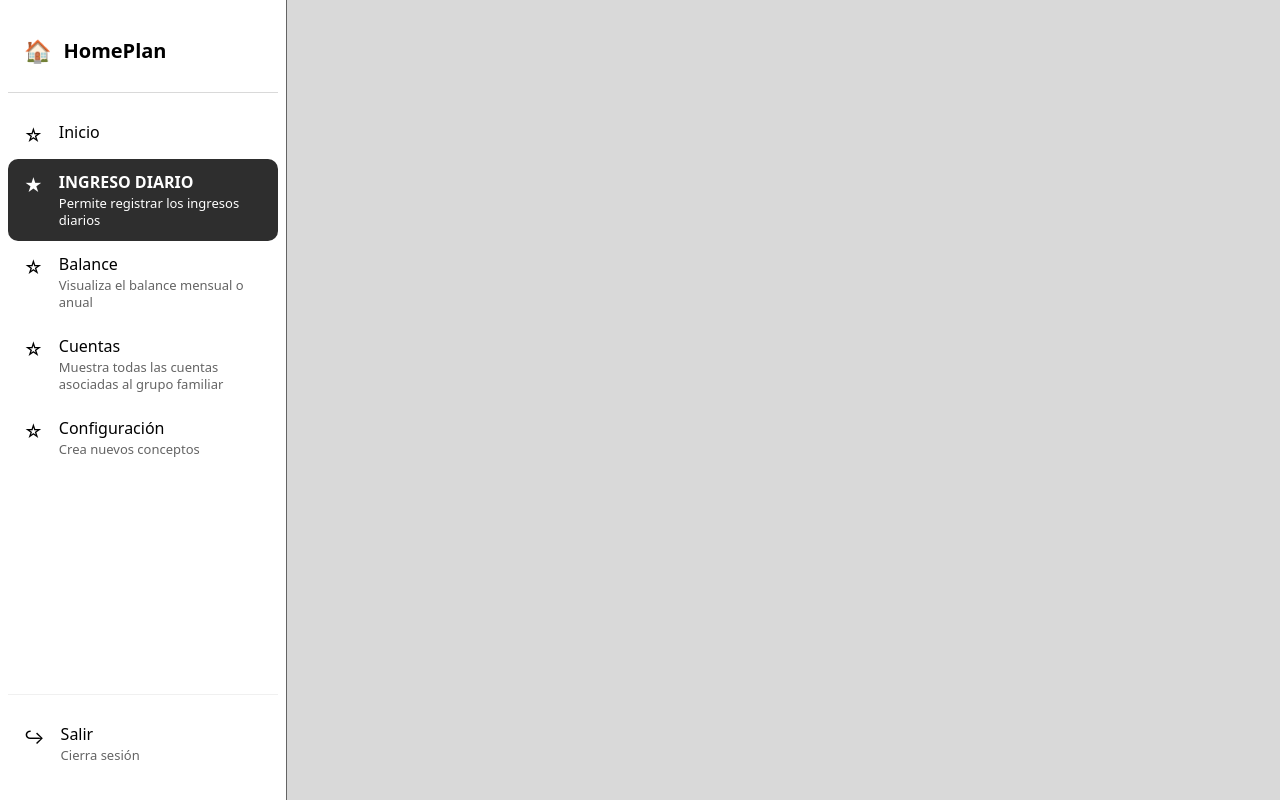
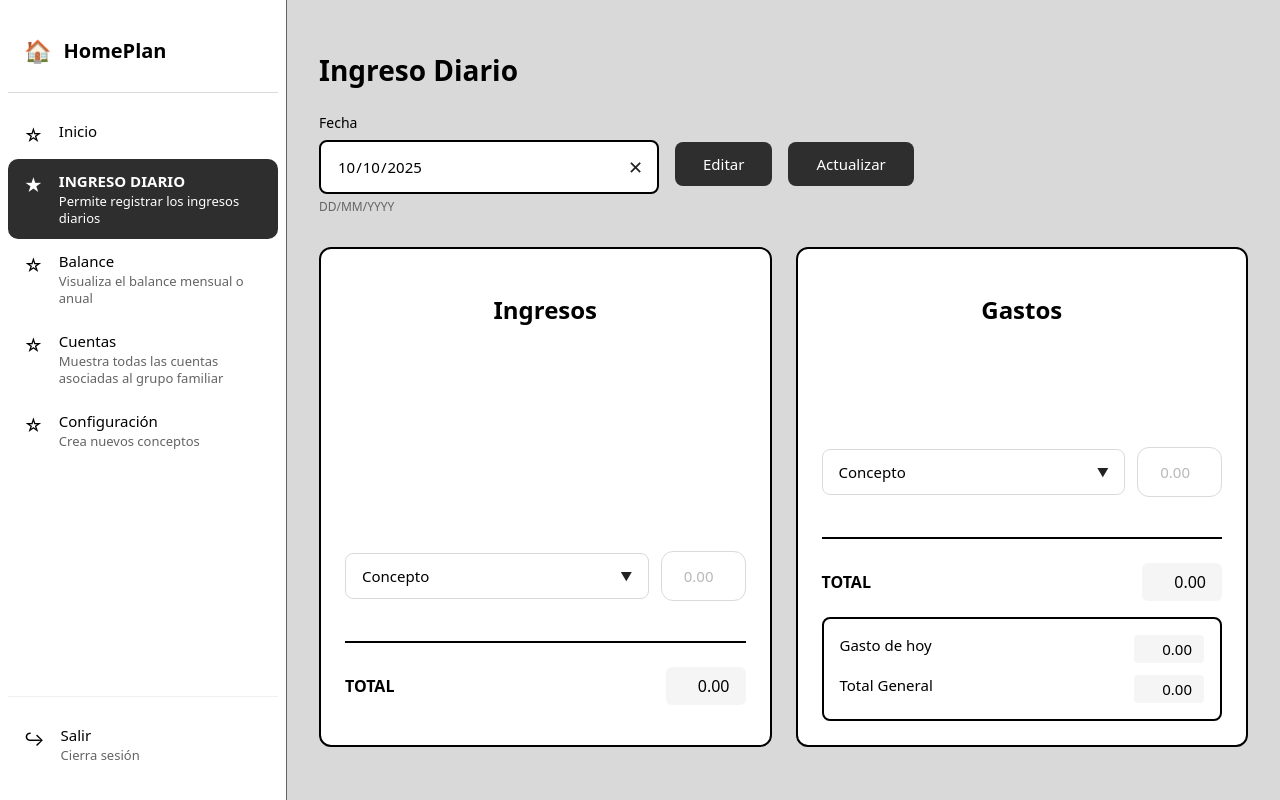
Before and after one commit to mpanueraucsp/software2, a PHP site: page /pages/ingreso_diario.html in a window 1280 px wide. Run offline with PHP 8.4, Linux system fonts and the light colour scheme.

Commit message:
daily input interfaz

```diff
--- a/pages/ingreso_diario.html
+++ b/pages/ingreso_diario.html
@@ -11,7 +11,225 @@
   <script>loadSidebar('ingreso-diario');</script>
 
   <style>
+    .page-title {
+      font-size: 28px;
+      font-weight: 600;
+      color: var(--primary-text);
+      margin-bottom: 24px;
+    }
 
+    .date-section {
+      display: flex;
+      align-items: center;
+      gap: 16px;
+      margin-bottom: 32px;
+    }
+
+    .date-control {
+      display: flex;
+      flex-direction: column;
+    }
+
+    .date-control label {
+      font-size: 14px;
+      margin-bottom: 8px;
+      color: var(--primary-text);
+    }
+
+    .date-input-wrapper {
+      position: relative;
+      width: 340px;
+    }
+
+    .date-icon {
+      position: absolute;
+      right: 16px;
+      top: 50%;
+      transform: translateY(-50%);
+      pointer-events: none;
+      font-size: 18px;
+    }
+
+    .date-hint {
+      font-size: 12px;
+      color: var(--secondary-text);
+      margin-top: 4px;
+    }
+
+    .btn-edit {
+      padding: 12px 28px;
+      background: var(--primary);
+      color: #fff;
+      border: none;
+      border-radius: 8px;
+      cursor: pointer;
+      font-size: 15px;
+    }
+
+    .btn-edit:hover {
+      background: var(--primary-hover);
+    }
+
+    .btn-update {
+      padding: 12px 28px;
+      background: var(--primary);
+      color: #fff;
+      border: none;
+      border-radius: 8px;
+      cursor: pointer;
+      font-size: 15px;
+    }
+
+    .btn-update:hover {
+      background: var(--primary-hover);
+    }
+
+    .sections-container {
+      display: grid;
+      grid-template-columns: 1fr 1fr;
+      gap: 24px;
+    }
+
+    .section-card {
+      background: var(--card);
+      border: 2px solid var(--primary-text);
+      border-radius: 12px;
+      padding: 24px;
+      min-height: 500px;
+      display: flex;
+      flex-direction: column;
+    }
+
+    .section-title {
+      font-size: 24px;
+      font-weight: 600;
+      text-align: center;
+      margin-bottom: 24px;
+      color: var(--primary-text);
+    }
+
+    .concept-row {
+      display: flex;
+      align-items: center;
+      gap: 12px;
+      margin-bottom: 16px;
+    }
+
+    .concept-select-wrapper {
+      position: relative;
+      flex: 1;
+      min-width: 280px;
+    }
+
+    .select-arrow {
+      position: absolute;
+      right: 16px;
+      top: 50%;
+      transform: translateY(-50%);
+      pointer-events: none;
+      font-size: 12px;
+    }
+
+    .amount-input {
+      width: 85px;
+      padding: 12px 12px;
+      font-size: 15px;
+      text-align: right;
+      color: var(--primary-text);
+      background: #fff;
+      border: 1px solid #dadada;
+      border-radius: 8px;
+      outline: none;
+      flex-shrink: 0;
+    }
+
+    .amount-input:focus {
+      border-color: #b6b6b6;
+      box-shadow: 0 0 0 3px rgba(0,0,0,.06);
+    }
+
+    .divider {
+      border: none;
+      border-top: 2px solid var(--primary-text);
+      margin: 24px 0;
+    }
+
+    .total-row {
+      display: flex;
+      justify-content: space-between;
+      align-items: center;
+      margin-bottom: 16px;
+    }
+
+    .total-label {
+      font-size: 16px;
+      font-weight: 600;
+      color: var(--primary-text);
+    }
+
+    .total-value {
+      font-size: 16px;
+      padding: 8px 16px;
+      background: #f5f5f5;
+      border-radius: 6px;
+      min-width: 80px;
+      text-align: right;
+      color: var(--primary-text);
+    }
+
+    .summary-box {
+      border: 2px solid var(--primary-text);
+      border-radius: 8px;
+      padding: 16px;
+      margin-top: auto;
+    }
+
+    .summary-row {
+      display: flex;
+      justify-content: space-between;
+      margin-bottom: 12px;
+    }
+
+    .summary-row:last-child {
+      margin-bottom: 0;
+    }
+
+    .summary-label {
+      font-size: 15px;
+      color: var(--primary-text);
+    }
+
+    .summary-value {
+      font-size: 15px;
+      padding: 4px 12px;
+      background: #f5f5f5;
+      border-radius: 4px;
+      min-width: 70px;
+      text-align: right;
+      color: var(--primary-text);
+    }
+
+    .item-list {
+      flex: 1;
+      margin-bottom: 16px;
+    }
+
+    .item {
+      display: flex;
+      justify-content: space-between;
+      align-items: center;
+      padding: 8px 0;
+      color: var(--primary-text);
+    }
+
+    .item-name {
+      font-size: 15px;
+    }
+
+    .item-amount {
+      font-size: 15px;
+      font-weight: 500;
+    }
   </style>
 </head>
 <body>
@@ -19,7 +237,268 @@
     <!-- Sidebar se carga aquí -->
     <div id="sidebar-container"></div>
 
+    <main class="main-content">
+      <h1 class="page-title">Ingreso Diario</h1>
 
+      <div class="date-section">
+        <div class="date-control">
+          <label>Fecha</label>
+          <div class="date-input-wrapper">
+            <input type="date" id="fecha" />
+            <span class="date-icon">✕</span>
+          </div>
+          <div class="date-hint">DD/MM/YYYY</div>
+        </div>
+        <button class="btn-edit" onclick="buscarPorFecha()">Editar</button>
+        <button class="btn-update" onclick="actualizarDatos()">Actualizar</button>
+      </div>
+
+      <div class="sections-container">
+        <!-- Sección Ingresos -->
+        <div class="section-card">
+          <h2 class="section-title">Ingresos</h2>
+
+          <div class="item-list" id="ingresos-list"></div>
+
+          <div class="concept-row">
+            <div class="concept-select-wrapper">
+              <select id="ingreso-concepto">
+                <option value="" disabled selected>Concepto</option>
+                <option value="ocio">Ocio</option>
+                <option value="comida">Comida</option>
+                <option value="transporte">Transporte</option>
+                <option value="ropa">Ropa</option>
+                <option value="nuevo">Nuevo</option>
+              </select>
+              <span class="select-arrow">▼</span>
+            </div>
+            <input type="number" class="amount-input" id="ingreso-monto" placeholder="0.00" step="0.01" min="0" />
+          </div>
+
+          <hr class="divider" />
+
+          <div class="total-row">
+            <span class="total-label">TOTAL</span>
+            <span class="total-value" id="total-ingresos">0.00</span>
+          </div>
+        </div>
+
+        <!-- Sección Gastos -->
+        <div class="section-card">
+          <h2 class="section-title">Gastos</h2>
+
+          <div class="item-list" id="gastos-list"></div>
+
+          <div class="concept-row">
+            <div class="concept-select-wrapper">
+
+              <!-- Aquí traer conceptos de la BD -->
+              <select id="gasto-concepto">
+                <option value="" disabled selected>Concepto</option>
+                <option value="ocio">Ocio</option>
+                <option value="comida">Comida</option>
+                <option value="transporte">Transporte</option>
+                <option value="ropa">Ropa</option>
+                <option value="nuevo">Nuevo</option>
+              </select>
+              <span class="select-arrow">▼</span>
+            </div>
+            <input type="number" class="amount-input" id="gasto-monto" placeholder="0.00" step="0.01" min="0" />
+          </div>
+
+          <hr class="divider" />
+
+          <div class="total-row">
+            <span class="total-label">TOTAL</span>
+            <span class="total-value" id="total-gastos">0.00</span>
+          </div>
+
+          <div class="summary-box">
+            <div class="summary-row">
+              <span class="summary-label">Gasto de hoy</span>
+              <span class="summary-value" id="gasto-hoy">0.00</span>
+            </div>
+            <div class="summary-row">
+              <span class="summary-label">Total General</span>
+              <span class="summary-value" id="total-general">0.00</span>
+            </div>
+          </div>
+        </div>
+      </div>
+    </main>
   </div>
 </body>
+
+<script>
+  // Datos temporales (en producción vendrán de la BD)
+  let ingresos = [];
+  let gastos = [];
+
+  // Inicializar fecha actual
+  function inicializarFecha() {
+    const today = new Date().toISOString().split('T')[0];
+    document.getElementById('fecha').value = today;
+  }
+
+  // Agregar ingreso cuando se ingresa un monto
+  function setupIngresoListener() {
+    document.getElementById('ingreso-monto').addEventListener('change', function() {
+      const concepto = document.getElementById('ingreso-concepto').value;
+      const monto = parseFloat(this.value);
+
+      if (concepto && monto > 0) {
+        const conceptoTexto = document.getElementById('ingreso-concepto').selectedOptions[0].text;
+
+        if (conceptoTexto !== 'Nuevo') {
+          ingresos.push({ concepto: conceptoTexto, monto: monto });
+
+          // Limpiar campos
+          document.getElementById('ingreso-concepto').value = '';
+          this.value = '';
+
+          renderIngresos();
+          calcularTotales();
+        } else {
+          // Aquí iría la lógica para agregar un concepto nuevo
+          alert('Funcionalidad de agregar concepto nuevo');
+          this.value = '';
+        }
+      }
+    });
+  }
+
+  // Agregar gasto cuando se ingresa un monto
+  function setupGastoListener() {
+    document.getElementById('gasto-monto').addEventListener('change', function() {
+      const concepto = document.getElementById('gasto-concepto').value;
+      const monto = parseFloat(this.value);
+
+      if (concepto && monto > 0) {
+        const conceptoTexto = document.getElementById('gasto-concepto').selectedOptions[0].text;
+
+        if (conceptoTexto !== 'Nuevo') {
+          gastos.push({ concepto: conceptoTexto, monto: monto });
+
+          // Limpiar campos
+          document.getElementById('gasto-concepto').value = '';
+          this.value = '';
+
+          renderGastos();
+          calcularTotales();
+        } else {
+          // Aquí iría la lógica para agregar un concepto nuevo
+          alert('Funcionalidad de agregar concepto nuevo');
+          this.value = '';
+        }
+      }
+    });
+  }
+
+  // Renderizar lista de ingresos
+  function renderIngresos() {
+    const list = document.getElementById('ingresos-list');
+    list.innerHTML = ingresos.map(item => `
+      <div class="item">
+        <span class="item-name">${item.concepto}</span>
+        <span class="item-amount">${item.monto.toFixed(2)}</span>
+      </div>
+    `).join('');
+  }
+
+  // Renderizar lista de gastos
+  function renderGastos() {
+    const list = document.getElementById('gastos-list');
+    list.innerHTML = gastos.map(item => `
+      <div class="item">
+        <span class="item-name">${item.concepto}</span>
+        <span class="item-amount">${item.monto.toFixed(2)}</span>
+      </div>
+    `).join('');
+  }
+
+  // Calcular todos los totales
+  function calcularTotales() {
+    const totalIngresos = ingresos.reduce((sum, item) => sum + item.monto, 0);
+    const totalGastos = gastos.reduce((sum, item) => sum + item.monto, 0);
+    const totalGeneral = totalIngresos - totalGastos;
+
+    document.getElementById('total-ingresos').textContent = totalIngresos.toFixed(2);
+    document.getElementById('total-gastos').textContent = totalGastos.toFixed(2);
+    document.getElementById('gasto-hoy').textContent = totalGastos.toFixed(2);
+    document.getElementById('total-general').textContent = totalGeneral.toFixed(2);
+  }
+
+  // Buscar datos por fecha
+  function buscarPorFecha() {
+    const fecha = document.getElementById('fecha').value;
+
+    // Aquí irá la llamada a tu API PHP
+    // fetch(`../api/buscar-por-fecha.php?fecha=${fecha}`)
+    //   .then(response => response.json())
+    //   .then(data => {
+    //     ingresos = data.ingresos;
+    //     gastos = data.gastos;
+    //     renderIngresos();
+    //     renderGastos();
+    //     calcularTotales();
+    //   });
+
+    alert('Buscar datos para fecha: ' + fecha);
+    console.log('Fecha seleccionada:', fecha);
+  }
+
+  // Guardar/Actualizar datos
+  function actualizarDatos() {
+    const fecha = document.getElementById('fecha').value;
+    const datos = {
+      fecha: fecha,
+      ingresos: ingresos,
+      gastos: gastos
+    };
+
+    // Aquí irá la llamada a tu API PHP
+    // fetch('../api/guardar-datos.php', {
+    //   method: 'POST',
+    //   headers: { 'Content-Type': 'application/json' },
+    //   body: JSON.stringify(datos)
+    // })
+    //   .then(response => response.json())
+    //   .then(result => {
+    //     alert('Datos guardados correctamente');
+    //   });
+
+    alert('Guardar datos en la base de datos');
+    console.log('Datos a guardar:', datos);
+  }
+
+  // Cargar conceptos desde la base de datos
+  function cargarConceptos() {
+    // Aquí irá la llamada a tu API PHP para obtener los conceptos
+    // fetch('../api/obtener-conceptos.php')
+    //   .then(response => response.json())
+    //   .then(conceptos => {
+    //     const selectIngresos = document.getElementById('ingreso-concepto');
+    //     const selectGastos = document.getElementById('gasto-concepto');
+    //
+    //     conceptos.forEach(concepto => {
+    //       const option = `<option value="${concepto.id}">${concepto.nombre}</option>`;
+    //       selectIngresos.innerHTML += option;
+    //       selectGastos.innerHTML += option;
+    //     });
+    //   });
+
+    console.log('Cargar conceptos desde BD');
+  }
+
+  // Inicializar la página
+  function init() {
+    inicializarFecha();
+    setupIngresoListener();
+    setupGastoListener();
+    cargarConceptos();
+  }
+
+  // Ejecutar cuando el DOM esté listo
+  document.addEventListener('DOMContentLoaded', init);
+</script>
 </html>
--- a/style.css
+++ b/style.css
@@ -176,7 +176,7 @@ input:focus {
 }
 
 .nav-label {
-  font-size: px;
+  font-size: 15px;
   font-weight: 400;
   margin-bottom: 2px;
 }
@@ -203,6 +203,61 @@ input:focus {
   overflow-y: auto;
 }
 
+select {
+  width: 100%;
+  padding: 12px 16px;
+  font-size: 15px;
+  color: var(--primary-text);
+  background: #fff;
+  border: 1px solid #dadada;
+  border-radius: 8px;
+  cursor: pointer;
+  outline: none;
+  appearance: none;
+}
+
+select:focus {
+  border-color: #b6b6b6;
+  box-shadow: 0 0 0 3px rgba(0,0,0,.06);
+}
+
+input[type="date"] {
+  width: 100%;
+  padding: 14px 16px;
+  font-size: 15px;
+  color: var(--primary-text);
+  background: #fff;
+  border: 2px solid var(--primary-text);
+  border-radius: 8px;
+  outline: none;
+}
+
+input[type="date"]::-webkit-calendar-picker-indicator {
+  cursor: pointer;
+  opacity: 0;
+}
+
+input[type="number"] {
+  padding: 14px 16px;
+  font-size: 15px;
+  color: var(--primary-text);
+  background: #fff;
+  border: 1px solid #dadada;
+  border-radius: 12px;
+  outline: none;
+  transition: border .2s, box-shadow .2s;
+}
+
+input[type="number"]:focus {
+  border-color: #b6b6b6;
+  box-shadow: 0 0 0 3px rgba(0,0,0,.06);
+}
+
+/* Utilidades generales */
+.text-right {
+  text-align: right;
+}
+
 @media (max-width:420px) {
   .card {
     padding: 22px;
```
